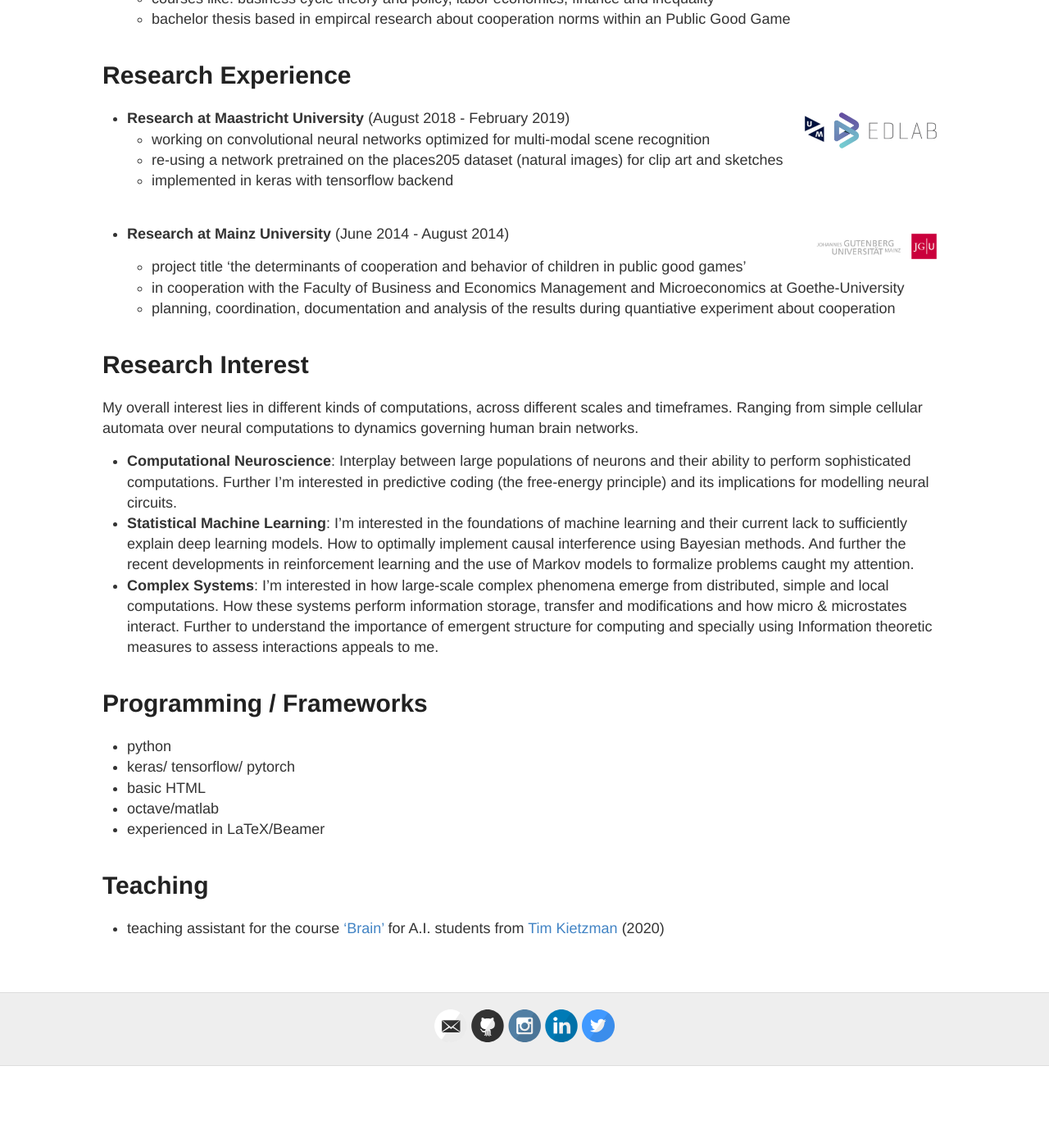
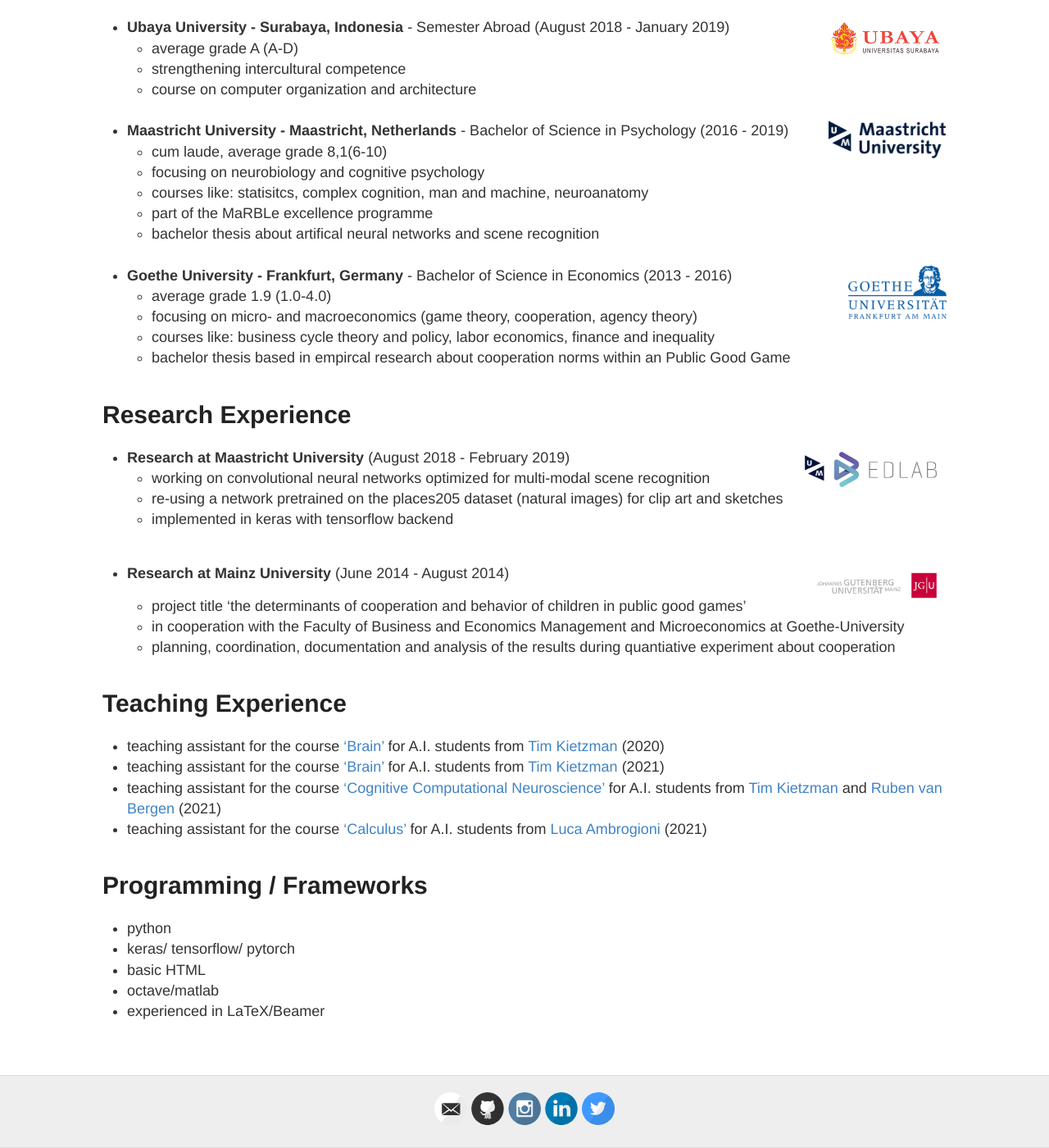
Before and after one commit to Mariusmarten/mariusmarten.github.io, a Jekyll site: the page built from about.md, in a window 1280 px wide and 1400 px high, scrolled down 1191 px. Shown: the whole window at 82% size. Built offline with Jekyll 4.4.1, drawn with Linux system fonts in a browser that asks for light colours; before the commit the page ends 2491 px from its top, so only the background shows below that; some of the changed text lies outside the part shown.

Commit message:
update about

```diff
--- a/about.md
+++ b/about.md
@@ -5,6 +5,12 @@ permalink: /about/
 ---
 
 I'm a second year graduate student studying at Radboud University doing a double degree in Artificial Intelligence and Cognitive Neuroscience focusing on cognitive and neural computations. I'm passionate about bayesian neural networks, active inference, reinforcement learning and information theory.
+
+# Research Interest
+My overall interest lies in different kinds of computations, across different scales and timeframes. Ranging from simple cellular automata over neural computations to dynamics governing human brain networks.
+  - **Computational Neuroscience**: Interplay between large populations of neurons and their ability to perform sophisticated computations. Further I’m interested in predictive coding (the free-energy principle) and its implications for modelling neural circuits.
+  - **Statistical Machine Learning**: I’m interested in the foundations of machine learning and their current lack to sufficiently explain deep learning models. How to optimally implement causal interference using Bayesian methods. And further the recent developments in reinforcement learning and the use of Markov models to formalize problems caught my attention.
+  - **Complex Systems**: I’m interested in how large-scale complex phenomena emerge from distributed, simple and local computations. How these systems perform information storage, transfer and modifications and how micro & microstates interact. Further to understand the importance of emergent structure for computing and specially using Information theoretic measures to assess interactions appeals to me.
 
 # Education
 
@@ -56,11 +62,12 @@ I'm a second year graduate student studying at Radboud University doing a double
   - in cooperation with the Faculty of Business and Economics Management and Microeconomics at Goethe-University
   - planning, coordination, documentation and analysis of the results during quantiative experiment about cooperation
 
-# Research Interest
-My overall interest lies in different kinds of computations, across different scales and timeframes. Ranging from simple cellular automata over neural computations to dynamics governing human brain networks.
-  - **Computational Neuroscience**: Interplay between large populations of neurons and their ability to perform sophisticated computations. Further I’m interested in predictive coding (the free-energy principle) and its implications for modelling neural circuits.
-  - **Statistical Machine Learning**: I’m interested in the foundations of machine learning and their current lack to sufficiently explain deep learning models. How to optimally implement causal interference using Bayesian methods. And further the recent developments in reinforcement learning and the use of Markov models to formalize problems caught my attention.
-  - **Complex Systems**: I’m interested in how large-scale complex phenomena emerge from distributed, simple and local computations. How these systems perform information storage, transfer and modifications and how micro & microstates interact. Further to understand the importance of emergent structure for computing and specially using Information theoretic measures to assess interactions appeals to me.
+# Teaching Experience
+  - teaching assistant for the course ['Brain'](https://www.ru.nl/courseguides/socsci/courses-osiris/ai/sow-bki136-brain/) for A.I. students from [Tim Kietzman](https://www.timkietzmann.de) (2020)
+  - teaching assistant for the course ['Brain'](https://www.ru.nl/courseguides/socsci/courses-osiris/ai/sow-bki136-brain/) for A.I. students from [Tim Kietzman](https://www.timkietzmann.de) (2021)
+  - teaching assistant for the course ['Cognitive Computational Neuroscience'](https://www.ru.nl/courseguides/socsci/courses-osiris/ai/sow-bki255-cognitive-computational-neuroscience/) for A.I. students from [Tim Kietzman](https://www.timkietzmann.de) and [Ruben van Bergen](https://www.rubenvanbergen.com) (2021)
+  - teaching assistant for the course ['Calculus'](https://www.ru.nl/courseguides/socsci/courses-osiris/ai/sow-bki104-calculus/) for A.I. students from [Luca Ambrogioni](https://scholar.google.nl/citations?user=J9IABpQAAAAJ&hl=en) (2021)
+
 
 # Programming / Frameworks
   - python
@@ -68,6 +75,3 @@ My overall interest lies in different kinds of computations, across different sc
   - basic HTML
   - octave/matlab
   - experienced in LaTeX/Beamer
-
-# Teaching
-  - teaching assistant for the course ['Brain'](https://www.ru.nl/courseguides/socsci/courses-osiris/ai/sow-bki136-brain/) for A.I. students from [Tim Kietzman](https://www.timkietzmann.de) (2020)
```
